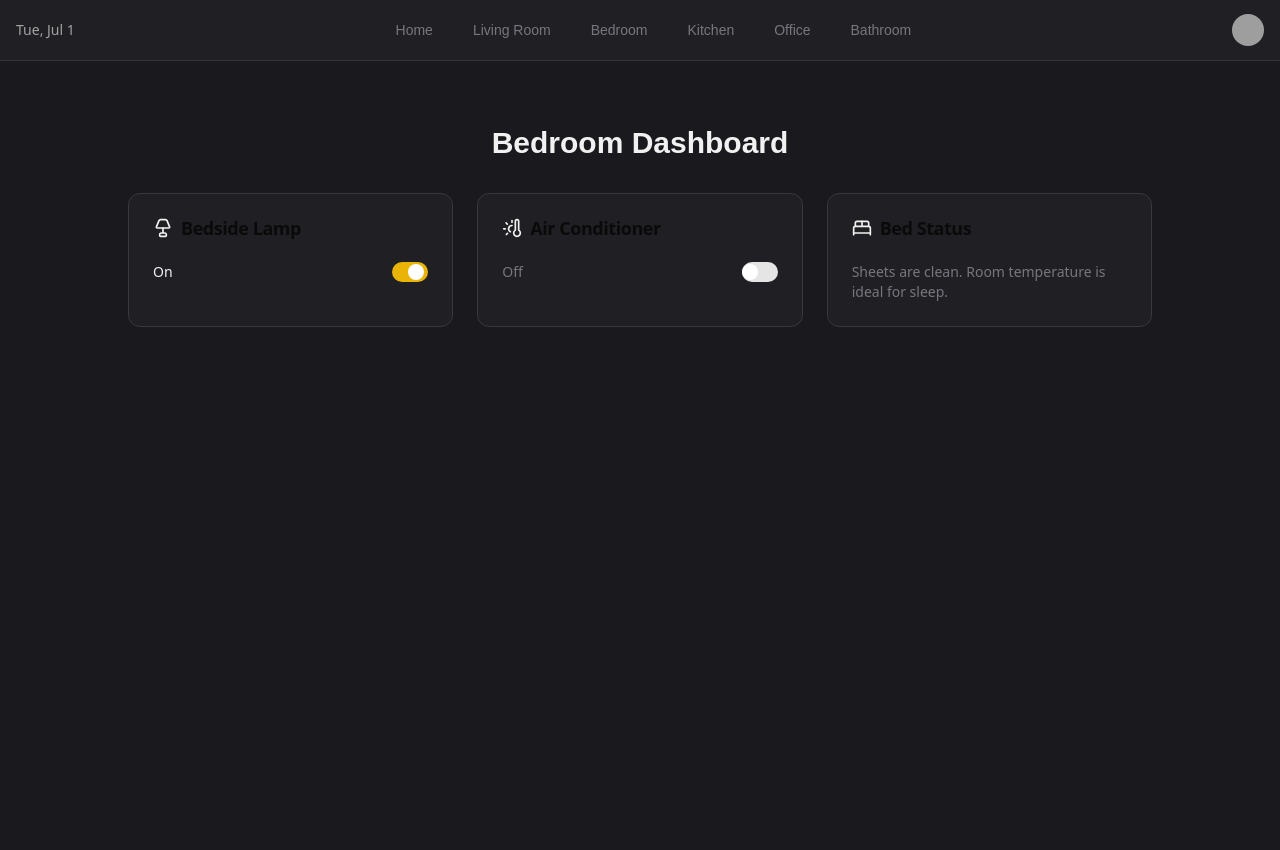
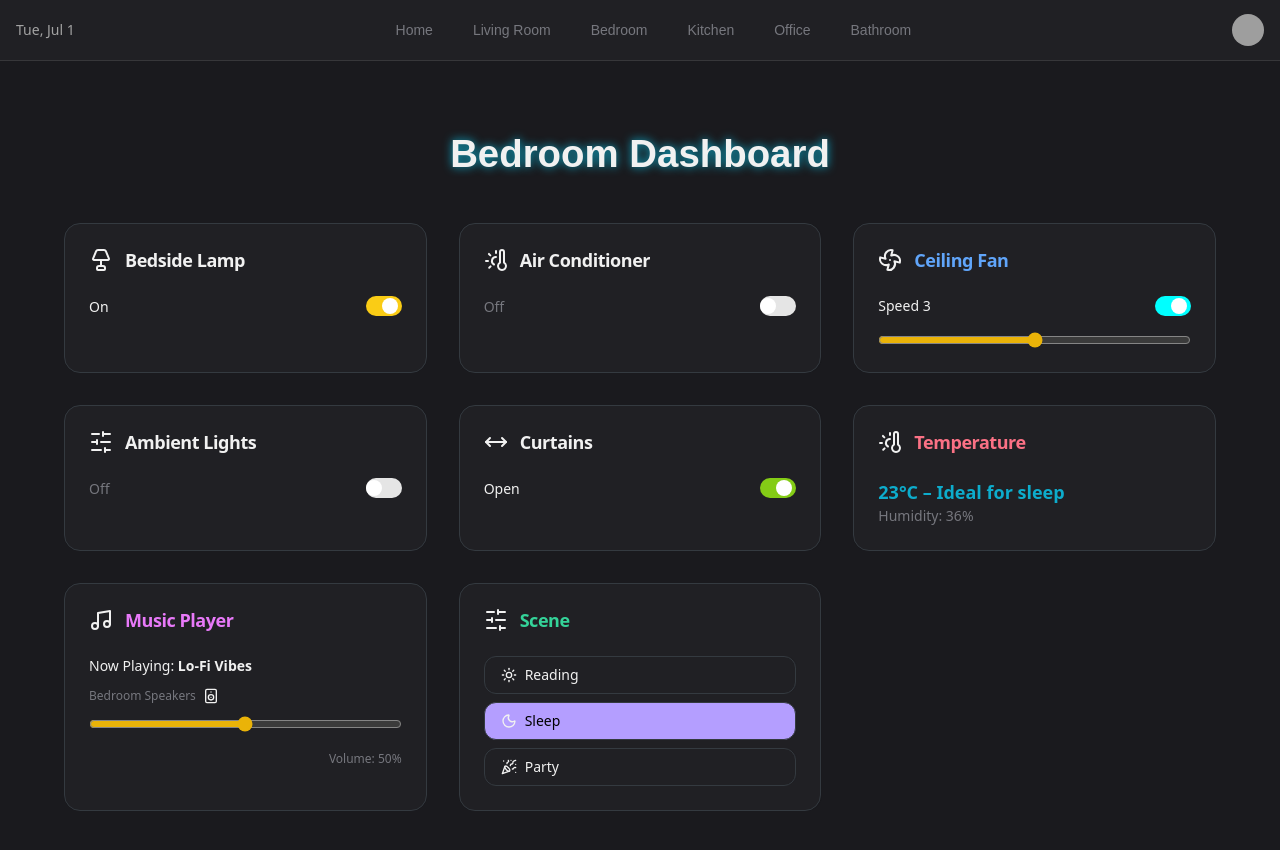
Before and after one commit to amansingh169/NeuroHome, a React (Vite) app in the folder NeuroHome/: page /bedroom in a window 1280 px wide. Shown: the top 850 px of the page. Built offline with nearby package versions, Linux system fonts and the light colour scheme; grey boxes are pictures that could not be loaded.

Commit message:
bedroom pages

```diff
--- a/NeuroHome/src/SASS/_globals.scss
+++ b/NeuroHome/src/SASS/_globals.scss
@@ -87,6 +87,10 @@ body {
 .border {
   border-color: var(--border-color);
 }
+.drop-shadow-glow {
+  text-shadow: 0 0 8px currentColor;
+}
+
 
 svg {
   color: var(--text-color-accent) !important;
--- a/NeuroHome/src/SASS/_variables.scss
+++ b/NeuroHome/src/SASS/_variables.scss
@@ -55,7 +55,7 @@
 
 [data-theme="onyx"] {
   --bg-color: #000000;
-  --text-color: #f08b38;
+  --text-color: #ffffff;
   --text-color-2: #f5c3c3;
   --text-color-accent: #e0e0e0;
   --accent-color: #ff6f00;
@@ -69,14 +69,14 @@
 }
 
 [data-theme="neon"] {
-  --bg-color: #0f0f1a;
+  --bg-color: #0a0a0a;
   --text-color: #705470;
   --text-color-2: #1a1a1e;
-  --text-color-accent: #a8d897;
-  --accent-color: #a8d897;
+  --text-color-accent: #ffffff;
+  --accent-color: #00ffff;
   --accent-color-2: #381a38;
-  --card-bg: #1a1a2e;
-  --border-color: #2f2f5f;
+  --card-bg: rgba(255, 255, 255, 0.05);
+  --border-color: rgba(255, 255, 255, 0.1);
   --link-color: #a8d897;
 
   --contrast-full: #fff;
--- a/NeuroHome/src/pages/Bedroom.jsx
+++ b/NeuroHome/src/pages/Bedroom.jsx
@@ -1,111 +1,235 @@
-// src/pages/Bedroom.jsx
-
 import { Card, CardContent, CardHeader, CardTitle } from "@/components/ui/card";
 import { Switch } from "@/components/ui/switch";
 import { useState } from "react";
-import { BedDouble, Lamp, ThermometerSun } from "lucide-react";
-import { cn } from "@/lib/utils";
+import {
+  BedDouble,
+  Lamp,
+  ThermometerSun,
+  Fan,
+  Music,
+  Sun,
+  Moon,
+  PartyPopper,
+  SlidersHorizontal,
+  Speaker,
+  MoveHorizontal,
+} from "lucide-react";
+const getFanGlowColor = (speed) => {
+  switch (speed) {
+    case 1: return "#3b82f6"; // blue-500
+    case 2: return "#0ea5e9"; // sky-500
+    case 3: return "#eab308"; // yellow-500
+    case 4: return "#f97316"; // orange-500
+    case 5: return "#ef4444"; // red-500
+    default: return "#3b82f6";
+  }
+};
+
+const getVolumeGlowColor = (volume) => {
+  if (volume <= 20) return "#22c55e";     // green
+  if (volume <= 40) return "#06b6d4";     // cyan
+  if (volume <= 60) return "#eab308";     // yellow
+  if (volume <= 80) return "#f97316";     // orange
+  return "#ef4444";                       // red
+};
 
 const Bedroom = () => {
   const [lampOn, setLampOn] = useState(true);
   const [acOn, setAcOn] = useState(false);
+  const [fanOn, setFanOn] = useState(true);
+  const [fanSpeed, setFanSpeed] = useState(3);
+  const [curtainsOpen, setCurtainsOpen] = useState(true);
+  const [ambienceOn, setAmbienceOn] = useState(false);
+  const [volume, setVolume] = useState(50);
+  const [selectedScene, setSelectedScene] = useState("Sleep");
+
+  const scenes = [
+    { name: "Reading", icon: <Sun className="w-4 h-4" />, color: "#00d9ff" },
+    { name: "Sleep", icon: <Moon className="w-4 h-4" />, color: "#b49eff" },
+    { name: "Party", icon: <PartyPopper className="w-4 h-4" />, color: "#ff4a9d" },
+  ];
+const fanColor = getFanGlowColor(fanSpeed);
+const volumeColor = getVolumeGlowColor(volume);
 
   return (
     <div
-      className="min-h-screen px-6 py-10"
+      className="min-h-screen px-6 py-10 transition-all duration-300"
       style={{
         backgroundColor: "var(--bg-color)",
         color: "var(--text-color-accent)",
+        fontSize: "var(--fs-base)",
       }}
     >
       <h1
-        className="text-3xl font-bold mb-8 text-center"
-        style={{ color: "var(--accent-color)" }}
+        className="text-center font-bold mb-10"
+        style={{
+          fontSize: "var(--fs-xl)",
+          color: "var(--accent-color)",
+          textShadow: "0 0 10px var(--accent-color)",
+        }}
       >
         Bedroom Dashboard
       </h1>
 
-      <div className="grid md:grid-cols-2 lg:grid-cols-3 gap-6 max-w-5xl mx-auto">
-        {/* Lamp Control */}
+      <div className="grid md:grid-cols-2 lg:grid-cols-3 gap-8 max-w-6xl mx-auto">
+        <SmartCard
+          title="Bedside Lamp"
+          icon={<Lamp className="w-6 h-6 text-yellow-400" />}
+          status={lampOn ? "On" : "Off"}
+          checked={lampOn}
+          onToggle={setLampOn}
+          glowColor="#facc15"
+        />
+
+        <SmartCard
+          title="Air Conditioner"
+          icon={<ThermometerSun className="w-6 h-6 text-cyan-400" />}
+          status={acOn ? "Cooling" : "Off"}
+          checked={acOn}
+          onToggle={setAcOn}
+          glowColor="#22d3ee"
+        />
+
+
         <Card
-          className="shadow-md"
+  className="rounded-2xl backdrop-blur-md transition-shadow duration-300"
   style={{
     backgroundColor: "var(--card-bg)",
     border: "1px solid var(--border-color)",
+    color: "var(--text-color-accent)",
+    boxShadow: fanOn ? `0 0 15px ${fanColor}` : "none",
   }}
 >
   <CardHeader>
-            <CardTitle className="flex items-center gap-2">
-              <Lamp className="w-5 h-5 text-yellow-400" />
-              Bedside Lamp
+    <CardTitle className="flex items-center gap-3 text-blue-400">
+      <Fan className="w-6 h-6" />
+      Ceiling Fan
     </CardTitle>
   </CardHeader>
-          <CardContent className="flex justify-between items-center">
-            <span
-              className="text-sm"
-              style={{
-                color: lampOn ? "var(--text-color-accent)" : "var(--text-color)",
-              }}
-            >
-              {lampOn ? "On" : "Off"}
-            </span>
+  <CardContent className="flex flex-col gap-4">
+    <div className="flex justify-between items-center">
+      <span className="text-sm">{fanOn ? `Speed ${fanSpeed}` : "Off"}</span>
       <Switch
-              checked={lampOn}
-              onCheckedChange={setLampOn}
-              className="data-[state=checked]:bg-yellow-500"
+        checked={fanOn}
+        onCheckedChange={setFanOn}
+        style={{ backgroundColor: fanOn ? "cyan" : undefined }}
       />
+    </div>
+
+    {fanOn && (
+      <input
+        type="range"
+        min={1}
+        max={5}
+        value={fanSpeed}
+        onChange={(e) => setFanSpeed(Number(e.target.value))}
+        className="w-full"
+        style={{ accentColor: fanColor }}
+      />
+    )}
   </CardContent>
 </Card>
 
-        {/* AC Control */}
+
+        <SmartCard
+          title="Ambient Lights"
+          icon={<SlidersHorizontal className="w-6 h-6 text-pink-400" />}
+          status={ambienceOn ? "On" : "Off"}
+          checked={ambienceOn}
+          onToggle={setAmbienceOn}
+          glowColor="#ec4899"
+        />
+
+        <SmartCard
+          title="Curtains"
+          icon={<MoveHorizontal className="w-6 h-6 text-lime-400" />}
+          status={curtainsOpen ? "Open" : "Closed"}
+          checked={curtainsOpen}
+          onToggle={setCurtainsOpen}
+          glowColor="#84cc16"
+        />
+
+        <Card className="rounded-2xl backdrop-blur-md" style={{
+          backgroundColor: "var(--card-bg)",
+          border: "1px solid var(--border-color)"
+        }}>
+          <CardHeader>
+            <CardTitle className="flex items-center gap-3 text-rose-400">
+              <ThermometerSun className="w-6 h-6" />
+              Temperature
+            </CardTitle>
+          </CardHeader>
+          <CardContent>
+            <p className="text-lg font-semibold" style={{ color: "var(--accent-color)" }}>
+              23°C – Ideal for sleep
+            </p>
+            <p className="text-sm" style={{ color: "var(--text-color)" }}>
+              Humidity: 36%
+            </p>
+          </CardContent>
+        </Card>
+
 <Card
-          className="shadow-md"
+  className="rounded-2xl backdrop-blur-md transition-shadow duration-300"
   style={{
     backgroundColor: "var(--card-bg)",
     border: "1px solid var(--border-color)",
+    color: "var(--text-color-accent)",
+    boxShadow: `0 0 15px ${volumeColor}`,
   }}
 >
   <CardHeader>
-            <CardTitle className="flex items-center gap-2">
-              <ThermometerSun className="w-5 h-5 text-cyan-400" />
-              Air Conditioner
+    <CardTitle className="flex items-center gap-3 text-fuchsia-400">
+      <Music className="w-6 h-6" />
+      Music Player
     </CardTitle>
   </CardHeader>
-          <CardContent className="flex justify-between items-center">
-            <span
-              className="text-sm"
-              style={{
-                color: acOn ? "var(--text-color-accent)" : "var(--text-color)",
-              }}
-            >
-              {acOn ? "Cooling" : "Off"}
-            </span>
-            <Switch
-              checked={acOn}
-              onCheckedChange={setAcOn}
-              className="data-[state=checked]:bg-cyan-500"
+  <CardContent className="space-y-3">
+    <div className="text-sm">
+      Now Playing: <strong>Lo-Fi Vibes</strong>
+    </div>
+    <div className="text-xs text-[var(--text-color)]">
+      Bedroom Speakers <Speaker className="inline-block w-4 h-4 ml-1" />
+    </div>
+
+    <input
+      type="range"
+      min={0}
+      max={100}
+      step={1}
+      value={volume}
+      onChange={(e) => setVolume(Number(e.target.value))}
+      className="w-full"
+      style={{ accentColor: volumeColor }}
     />
+
+    <div className="text-xs text-right text-[var(--text-color)]">
+      Volume: {volume}%
+    </div>
   </CardContent>
 </Card>
 
-        {/* Bed Status */}
-        <Card
-          className="shadow-md"
-          style={{
+        <Card className="rounded-2xl backdrop-blur-md" style={{
           backgroundColor: "var(--card-bg)",
-            border: "1px solid var(--border-color)",
-          }}
-        >
+          border: "1px solid var(--border-color)"
+        }}>
           <CardHeader>
-            <CardTitle className="flex items-center gap-2">
-              <BedDouble className="w-5 h-5 text-purple-400" />
-              Bed Status
+            <CardTitle className="flex items-center gap-3 text-emerald-400">
+              <SlidersHorizontal className="w-6 h-6" />
+              Scene
             </CardTitle>
           </CardHeader>
-          <CardContent>
-            <p className="text-sm" style={{ color: "var(--text-color)" }}>
-              Sheets are clean. Room temperature is ideal for sleep.
-            </p>
+          <CardContent className="flex flex-col gap-2">
+            {scenes.map((scene) => (
+              <GlowButton
+                key={scene.name}
+                active={selectedScene === scene.name}
+                label={scene.name}
+                icon={scene.icon}
+                onClick={() => setSelectedScene(scene.name)}
+                activeColor={scene.color}
+              />
+            ))}
           </CardContent>
         </Card>
       </div>
@@ -113,4 +237,54 @@ const Bedroom = () => {
   );
 };
 
+const SmartCard = ({ title, icon, status, checked, onToggle, glowColor }) => (
+  <Card
+    className="rounded-2xl backdrop-blur-md transition-shadow duration-300"
+    style={{
+      backgroundColor: "var(--card-bg)",
+      border: "1px solid var(--border-color)",
+      color: "var(--text-color-accent)",
+      boxShadow: checked ? `0 0 15px ${glowColor}` : "none",
+    }}
+  >
+    <CardHeader>
+      <CardTitle className="flex items-center gap-3">{icon} {title}</CardTitle>
+    </CardHeader>
+    <CardContent className="flex justify-between items-center">
+      <span style={{ color: checked ? "var(--text-color-accent)" : "var(--text-color)" }}>
+        {status}
+      </span>
+      <Switch
+        checked={checked}
+        onCheckedChange={onToggle}
+        style={{ backgroundColor: checked ? glowColor : undefined }}
+      />
+    </CardContent>
+  </Card>
+);
+
+const GlowButton = ({ active, icon, label, onClick, activeColor }) => {
+  return (
+    <button
+      onClick={onClick}
+      className={`flex items-center gap-2 w-full px-4 py-2 rounded-xl font-medium text-sm transition
+        ${
+          active
+            ? "text-[var(--contrast-zero)]"
+            : "text-[var(--text-color-accent)] hover:bg-[var(--accent-color-2)]"
+        }
+      `}
+      style={{
+        backgroundColor: active ? activeColor : "var(--card-bg)",
+        border: "1px solid var(--border-color)",
+        backdropFilter: "blur(6px)",
+        boxShadow: active ? `0 0 10px ${activeColor}` : "none",
+      }}
+    >
+      {icon}
+      {label}
+    </button>
+  );
+};
+
 export default Bedroom;
--- a/NeuroHome/src/tailwind.css
+++ b/NeuroHome/src/tailwind.css
@@ -56,6 +56,9 @@
     --chart-4: 280 65% 60%;
     --chart-5: 340 75% 55%
   }
+  .drop-shadow-glow {
+  text-shadow: 0 0 8px currentColor;
+}
 }
 
 @layer base {
```
Lines whose indentation alone changed are shown as unchanged.
